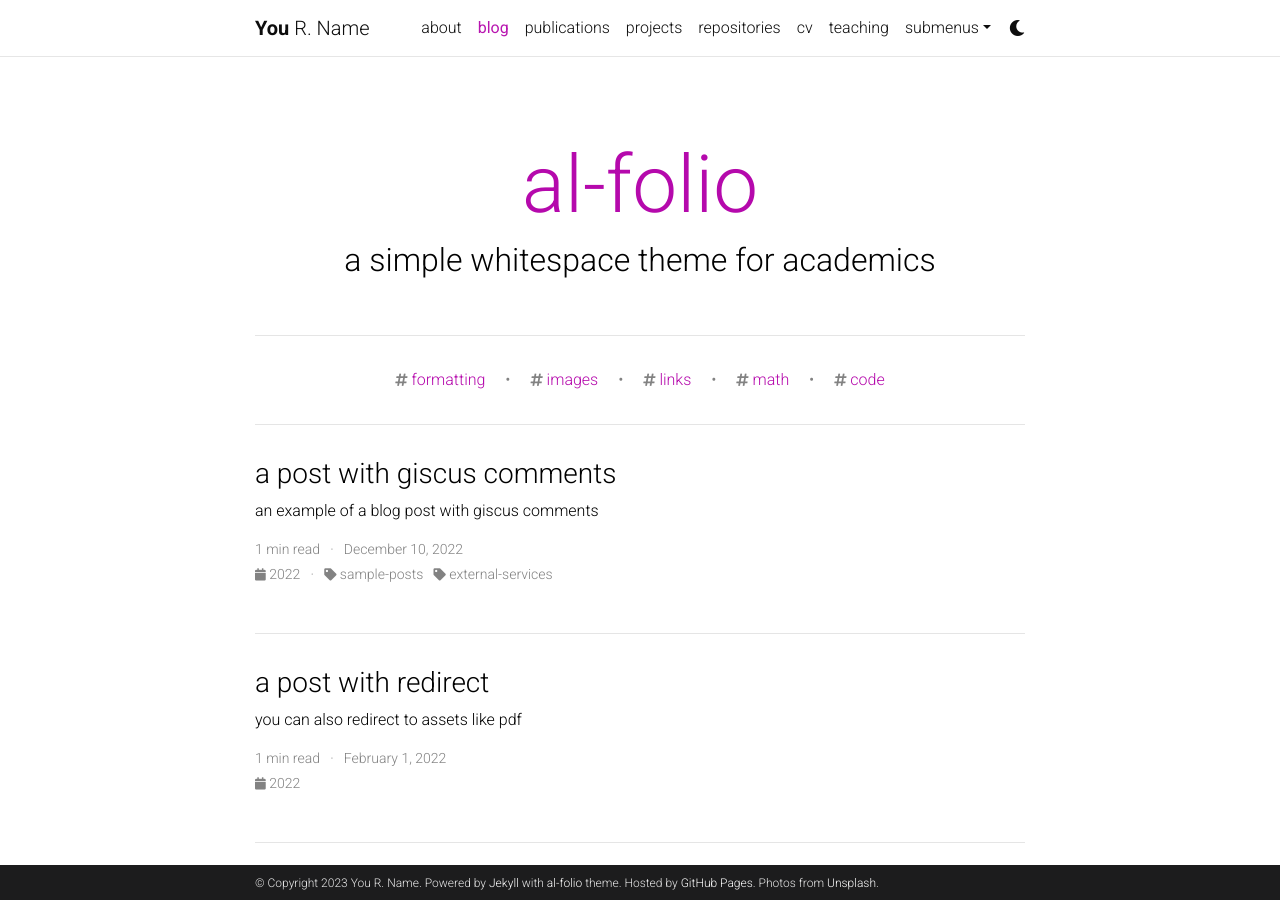
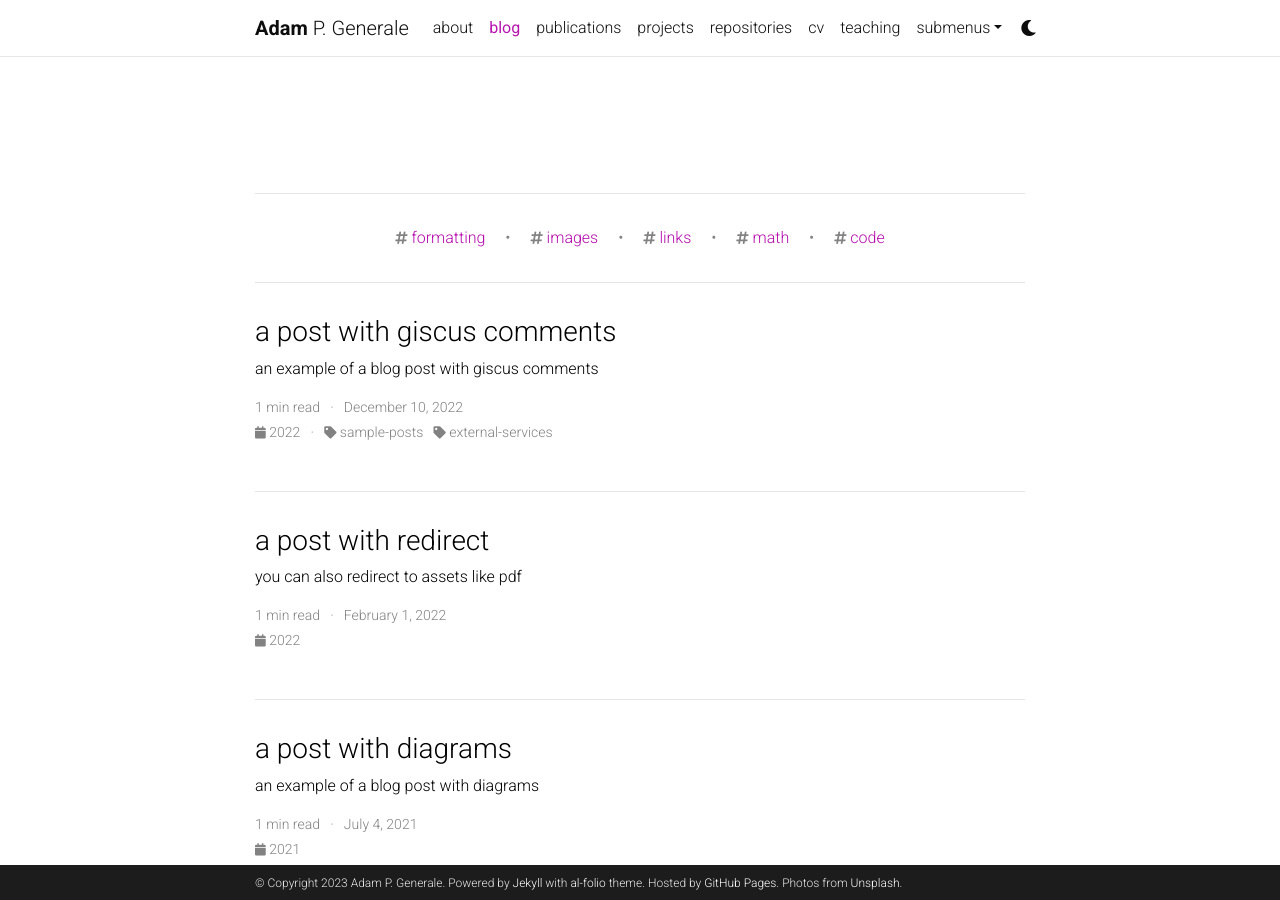
Before and after one commit to agenerale/agenerale.github.io, a Jekyll site: the page built from blog/index.html, in a window 1280 px wide and 900 px high. Built offline with Jekyll 4.4.1, drawn with Linux system fonts in a browser that asks for light colours; the list of posts is cut into pages by our own code; comment, search, counter and statistics services are not loaded; a style sheet for code colours, icons or effects is not loaded.

Commit message:
Update _config.yml

```diff
--- a/_config.yml
+++ b/_config.yml
@@ -3,12 +3,12 @@
 # -----------------------------------------------------------------------------
 
 title: blank # the website title (if blank, full name will be used instead)
-first_name: You
-middle_name: R.
-last_name: Name
-email: you@example.com
+first_name: Adam
+middle_name: P.
+last_name: Generale
+email: adam.generale@gmail.com
 description: > # the ">" symbol means to ignore newlines until "footer_text:"
-  A simple, whitespace theme for academics. Based on [*folio](https://github.com/bogoli/-folio) design.
+  Adam P. Generale personal website.
 footer_text: >
   Powered by <a href="https://jekyllrb.com/" target="_blank">Jekyll</a> with <a href="https://github.com/alshedivat/al-folio">al-folio</a> theme.
   Hosted by <a href="https://pages.github.com/" target="_blank">GitHub Pages</a>.
@@ -18,8 +18,8 @@ keywords: jekyll, jekyll-theme, academic-website, portfolio-website  # add your
 lang: en # the language of your site (for example: en, fr, cn, ru, etc.)
 icon: ⚛️  # the emoji used as the favicon (alternatively, provide image name in /assets/img/)
 
-url: https://alshedivat.github.io # the base hostname & protocol for your site
-baseurl: /al-folio # the subpath of your site, e.g. /blog/
+url: https://agenerale.github.io # the base hostname & protocol for your site
+baseurl: # the subpath of your site, e.g. /blog/
 last_updated: false # set to true if you want to display last updated in the footer
 impressum_path:  # set to path to include impressum link in the footer, use the same path as permalink in a page, helps to conform with EU GDPR
 
@@ -41,7 +41,7 @@ repo_theme_dark: dark           # https://github.com/anuraghazra/github-readme-s
 # will use title and url fields
 # Take a look to https://github.com/jekyll/jekyll-feed for more customization
 
-rss_icon: true
+rss_icon: false
 
 # -----------------------------------------------------------------------------
 # Layout
@@ -116,9 +116,9 @@ bing_site_verification:  # out your bing-site-verification ID (Bing Webmaster)
 # Blog
 # -----------------------------------------------------------------------------
 
-blog_name: al-folio # blog_name will be displayed in your blog page
+blog_name:  # blog_name will be displayed in your blog page
 blog_nav_title: blog # your blog must have a title for it to be displayed in the nav bar
-blog_description: a simple whitespace theme for academics
+blog_description:
 permalink: /blog/:year/:title/
 
 # Pagination
@@ -256,8 +256,8 @@ display_tags: ['formatting', 'images', 'links', 'math', 'code'] # this tags will
 
 scholar:
 
-  last_name: [Einstein]
-  first_name: [Albert, A.]
+  last_name: [Generale]
+  first_name: [Adam, P.]
 
   style: apa
   locale: en
```
